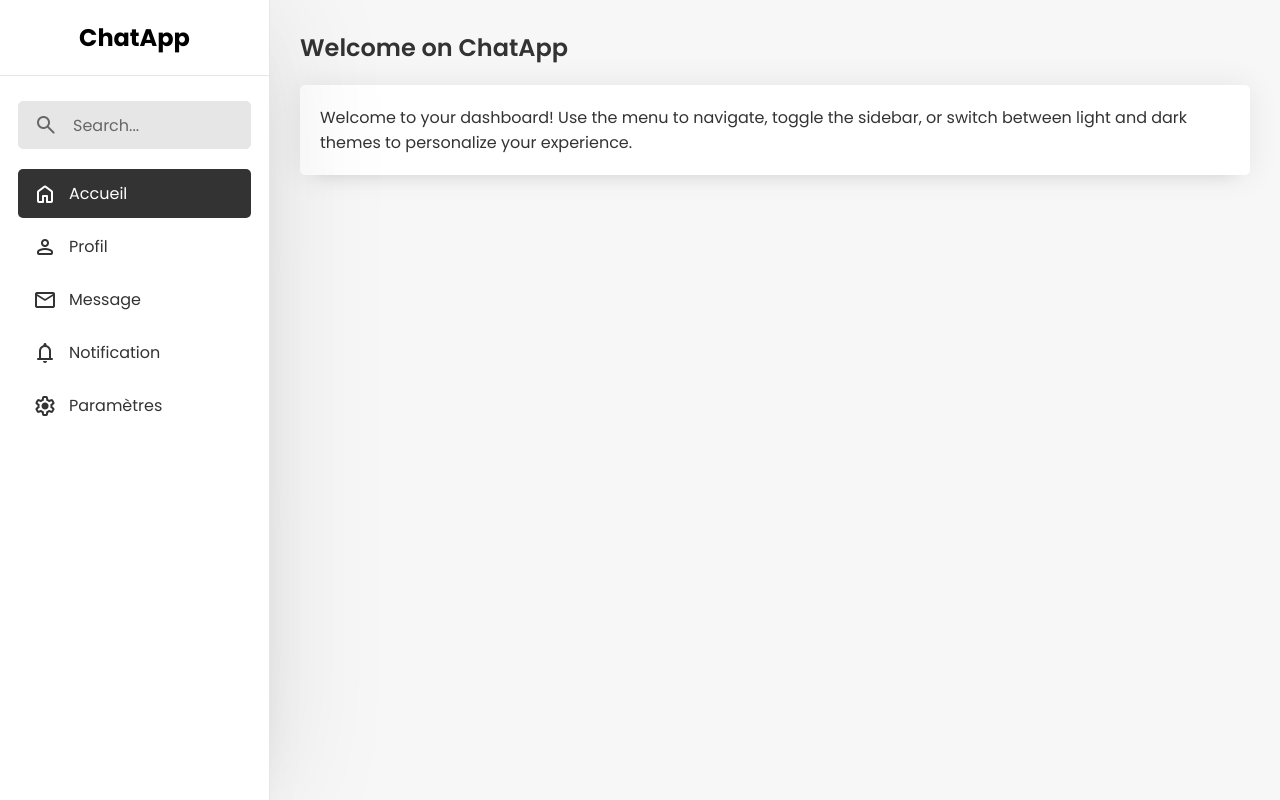
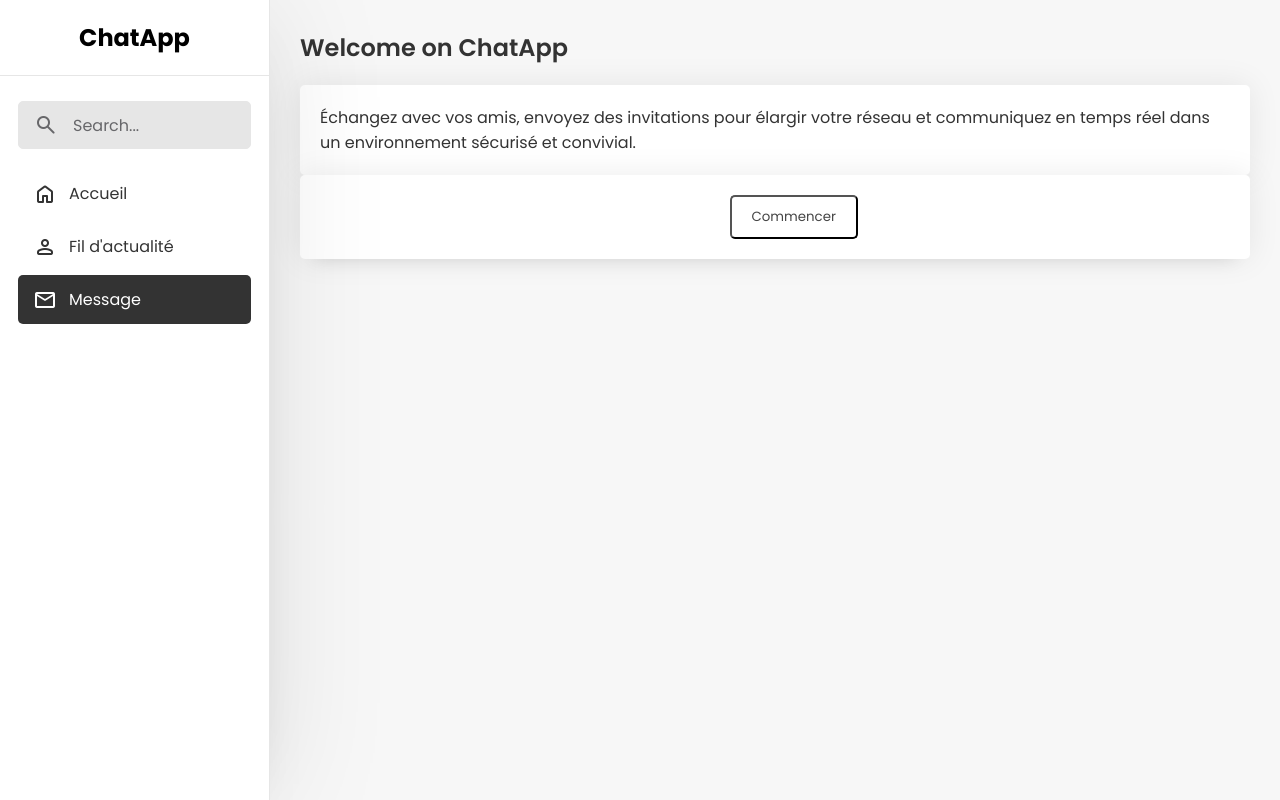
Before and after one commit to Primael-dev/Chat_App1.0.0, a PHP site: page /pages/message.php in a window 1280 px wide. Run offline with PHP 8.4, Linux system fonts and the light colour scheme.

Commit message:
Version 1.0.1

```diff
--- a/pages/message.php
+++ b/pages/message.php
@@ -10,6 +10,19 @@
   <link rel="stylesheet" href="assets/css/header.css">
   <link rel="stylesheet" href="https://cdnjs.cloudflare.com/ajax/libs/font-awesome/5.15.2/css/all.min.css"/>
   <link rel="stylesheet" href="https://fonts.googleapis.com/css2?family=Material+Symbols+Rounded:opsz,wght,FILL,GRAD@24,400,0,0" />
+  <style>
+    button{
+      cursor: pointer;
+      background-color: white;
+      color: #444;
+      padding: 10px 20px;
+      border-radius: 5px;
+    }
+    button:hover{
+      background-color: #444;
+      color: white;
+    }
+  </style>
 </head>
 <div>
   <nav class="site-nav">
@@ -31,7 +44,7 @@
         </form>
         <ul class="menu-list">
           <li class="menu-item">
-            <a href="menu.php?page=accueil" class="menu-link active">
+            <a href="menu.php?page=accueil" class="menu-link">
               <span class="material-symbols-rounded">home</span>
               <span class="menu-label">Accueil</span>
             </a>
@@ -39,16 +52,16 @@
           <li class="menu-item">
             <a href="menu.php?page=profil" class="menu-link">
               <span class="material-symbols-rounded">person</span>
-              <span class="menu-label">Profil</span>
+              <span class="menu-label">Fil d'actualité</span>
             </a>
           </li>
           <li class="menu-item">
-            <a href="menu.php?page=message" class="menu-link">
+            <a href="menu.php?page=message" class="menu-link active">
               <span class="material-symbols-rounded">mail</span>
               <span class="menu-label">Message</span>
             </a>
           </li>
-          <li class="menu-item">
+          <!-- <li class="menu-item">
             <a href="menu.php?page=notification" class="menu-link">
               <span class="material-symbols-rounded">notifications</span>
               <span class="menu-label">Notification</span>
@@ -59,14 +72,17 @@
               <span class="material-symbols-rounded">settings</span>
               <span class="menu-label">Paramètres</span>
             </a>
-          </li>
+          </li> -->
         </ul>
       </div>
       </aside>
     <div class="main-content">
       <h1 class="page-title">Welcome on ChatApp</h1>
       <div>
-      <p class="card">Welcome to your dashboard! Use the menu to navigate, toggle the sidebar, or switch between light and dark themes to personalize your experience.</p>
+      <p class="card">Échangez avec vos amis, envoyez des invitations pour élargir votre réseau et communiquez en temps réel dans un environnement sécurisé et convivial.</p>
+      </div>
+      <div class="card">
+       <a href="../users.php " style="margin: 45%;">  <button ">Commencer</button></a>
       </div>
     </div>
   </div>
--- a/pages/parametres.php
+++ b/pages/parametres.php
@@ -1,5 +1,4 @@
 <!DOCTYPE html>
-<!-- Coding By CodingNepal - youtube.com/codingnepal -->
 <html lang="en">
 <head>
   <meta charset="UTF-8">
@@ -48,7 +47,7 @@
               <span class="menu-label">Message</span>
             </a>
           </li>
-          <li class="menu-item">
+          <!-- <li class="menu-item">
             <a href="menu.php?page=notification" class="menu-link">
               <span class="material-symbols-rounded">notifications</span>
               <span class="menu-label">Notification</span>
@@ -59,7 +58,7 @@
               <span class="material-symbols-rounded">settings</span>
               <span class="menu-label">Paramètres</span>
             </a>
-          </li>
+          </li> -->
         </ul>
       </div>
       </aside>
--- a/style.css
+++ b/style.css
@@ -204,7 +204,7 @@ body{
   content: '\f00d';
 }
 .users-list{
-  max-height: 350px;
+  max-height: 75vh;
   overflow-y: auto;
 }
 :is(.users-list, .chat-box)::-webkit-scrollbar{
```
Also changed, not shown: nav.php (+4 -4 lines), pages/notification.php (+3 -4 lines), pages/profil.php (+6 -6 lines), php/login.php (+15 -6 lines), php/signup.php (+25 -4 lines), php/images/1752860594Capture d’écran (529).png (added), php/images/1752862969images.jpg (added).
